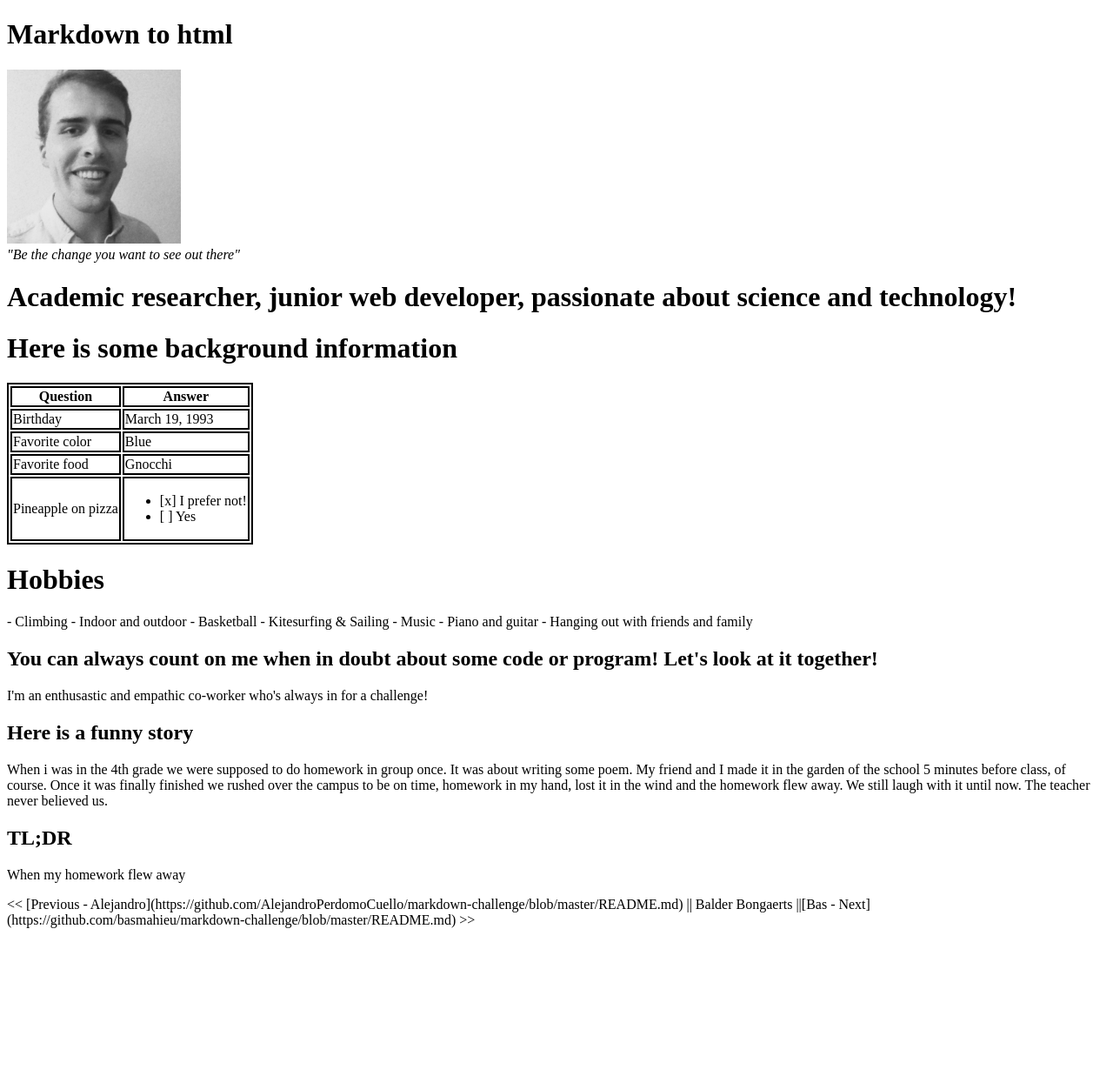
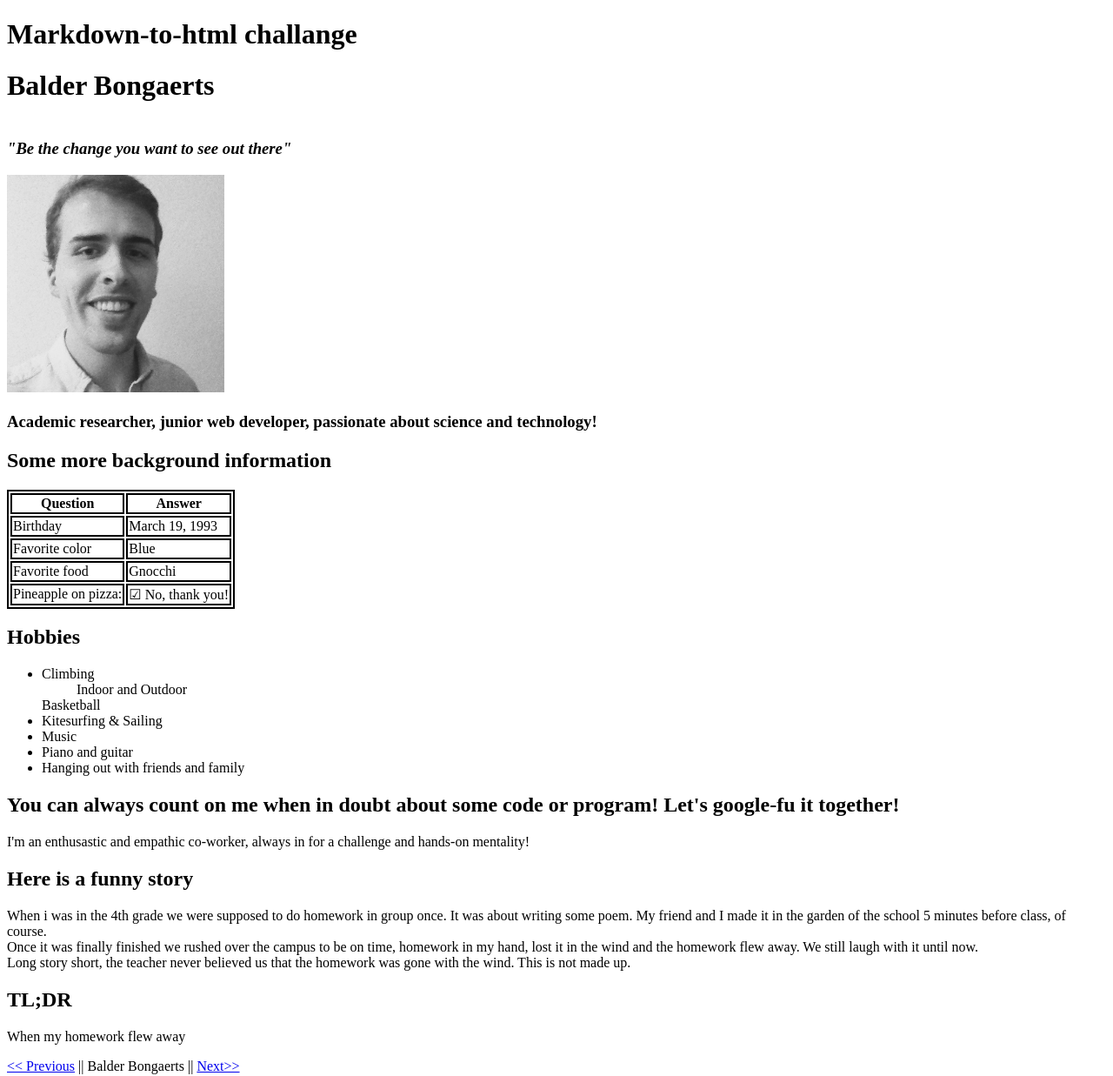
Before and after one commit to balderb/markdown-to-html, a plain HTML site: page index.html in a window 1280 px wide. Shown: the whole page at 87% size. Before the commit the page ends 1075 px from the top, so only its background shows below. Drawn offline with Linux system fonts and the light colour scheme.

Commit message:
some extra changes

```diff
--- a/index.html
+++ b/index.html
@@ -3,18 +3,22 @@
 <head>
     <meta charset="UTF-8">
     <meta name="viewport" content="width=device-width, initial-scale=1.0">
-    <title>markdown to html exersice</title>
+    <title>markdown to html exersice Balder Bongaerts</title>
 </head>
 
 <body>
 
-<header><h1>Markdown to html</h1></header>
+  <header><h1>Markdown-to-html challange</h1></header>
 
-<img src="IMG-3287 copy.jpg" alt="thats me" width="200"/>
+<h1>Balder Bongaerts</h1>
 
-<i><br>"Be the change you want to see out there"</i>
+  <h3><i><br>"Be the change you want to see out there"</i><br></h3>
 
-<h1> Academic researcher, junior web developer, passionate about science and technology!</h1>
+<img src="IMG-3287 copy.jpg" alt="thats me" width="250"/>
+
+<h3> Academic researcher, junior web developer, passionate about science and technology!</h3>
+
+<!-- Start of my table-->
 
 <style>
     table, th, td {
@@ -24,7 +28,7 @@
     </head>
     <body>
 
-    <h1>Here is some background information</h1>
+    <h2>Some more background information</h2>
 
     <table>
       <tr>
@@ -44,38 +48,40 @@
         <td>Gnocchi</td>
       </tr>
         <tr>
-        <td>Pineapple on pizza</td>
-        <td><ul><li>[x] I prefer not!</li><li>[ ] Yes</li></ul></td>
-      </tr>
+          <td>Pineapple on pizza:</td>
+          <td>&#9745; No, thank you!</td>
+        </tr>
     </table>
-    </body>
-    </html>
 
-<h1>Hobbies</h1>
+<!--end of my table-->
 
-- Climbing
-	- Indoor and outdoor
-- Basketball
-- Kitesurfing & Sailing
-- Music
-	- Piano and guitar
-- Hanging out with friends and family
+<h2>Hobbies</h2>
 
-<h2>You can always count on me when in doubt about some code or program! Let's look at it together!</h2>
+<ul>
+  <li>Climbing</li>
+    <ul>Indoor and Outdoor</ul>
+  <l>Basketball
+  <li>Kitesurfing & Sailing</li>
+  <li>Music</li>
+    <li>Piano and guitar</li>
+  <li>Hanging out with friends and family</li>
+</ul>
 
-I'm an enthusastic and empathic co-worker who's always in for a challenge!
+<h2>You can always count on me when in doubt about some code or program! Let's google-fu it together!</h2>
+
+<p>I'm an enthusastic and empathic co-worker, always in for a challenge and hands-on mentality!</p>
 
 <h2>Here is a funny story</h2>
 
 <p>When i was in the 4th grade we were supposed to do homework in group once. It was about writing some poem. My friend and I made it in the garden of the school 5 minutes before class, of course.
-Once it was finally finished we rushed over the campus to be on time, homework in my hand, lost it in the wind and the homework flew away.
-We still laugh with it until now. The teacher never believed us. </p>
+<br>Once it was finally finished we rushed over the campus to be on time, homework in my hand, lost it in the wind and the homework flew away.
+We still laugh with it until now. <br> Long story short, the teacher never believed us that the homework was gone with the wind. This is not made up. </p>
 
 <h2>TL;DR</h2>
 
 <p>When my homework flew away</p>
 
-<< [Previous - Alejandro](https://github.com/AlejandroPerdomoCuello/markdown-challenge/blob/master/README.md) || Balder Bongaerts ||[Bas - Next](https://github.com/basmahieu/markdown-challenge/blob/master/README.md) >>
+<a href="https://github.com/LisaBaetsle/markdown-to-html/blob/master/index.html"><< Previous</a> || Balder Bongaerts || <a href ="https://github.com/WiseCoding/markdown-to-html/blob/master/index.html">Next>></a>
 
 </body>
 
```
